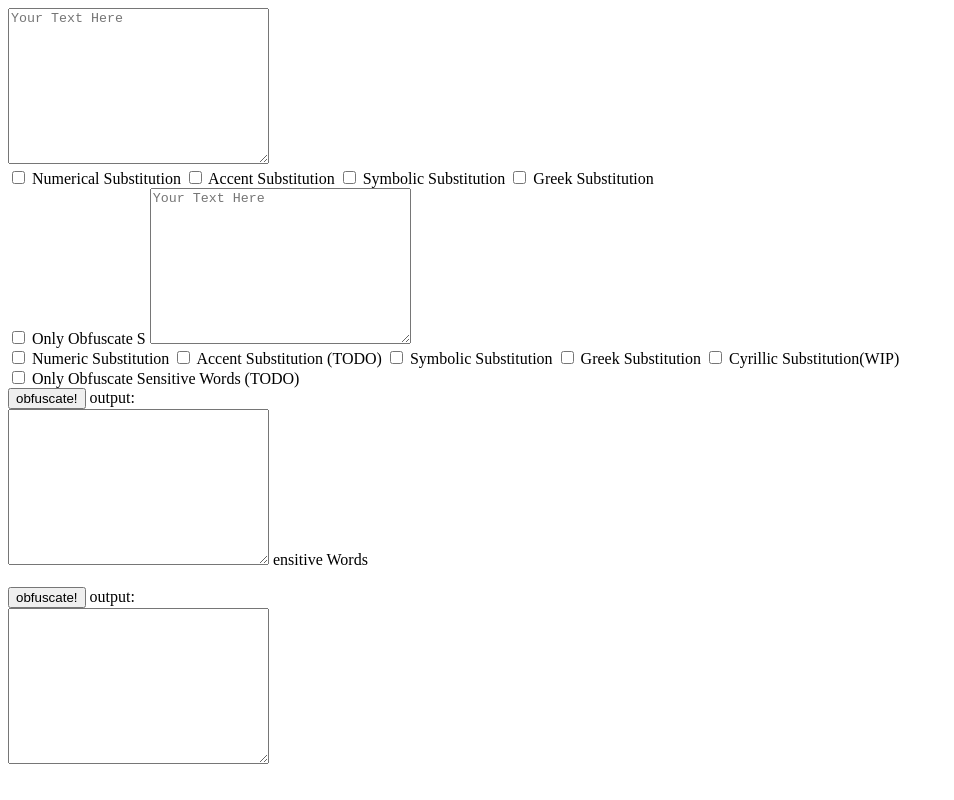
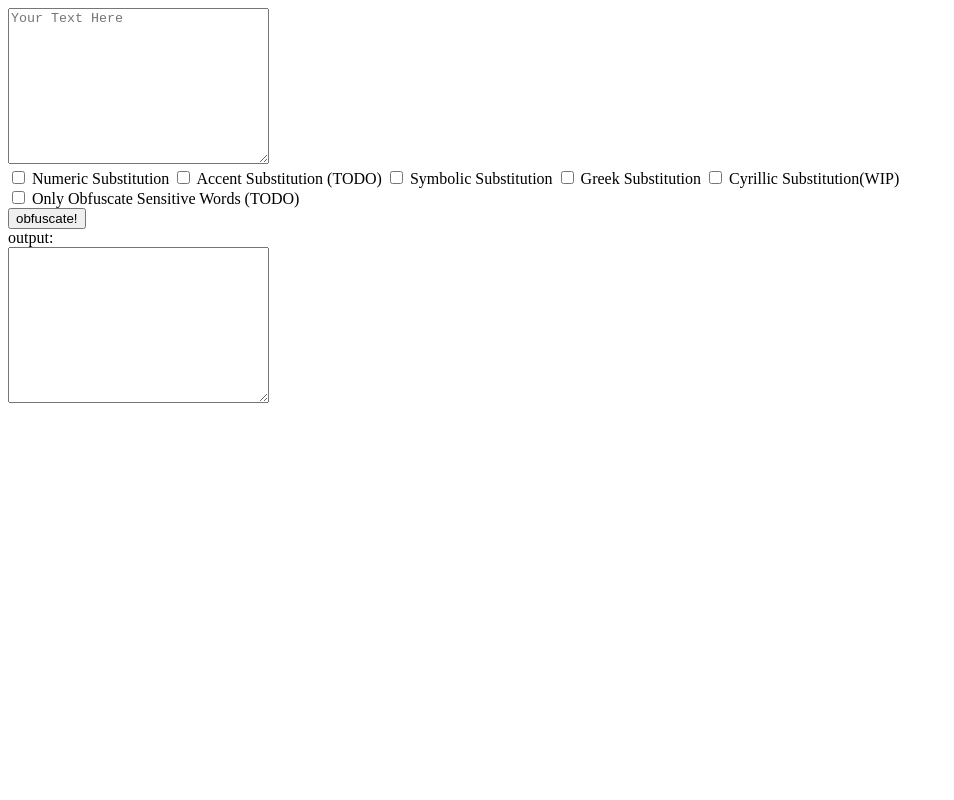
Before and after one commit to 0x50F1E/0x50F1E.github.io, a plain HTML site: page index.html in a window 1280 px wide. Shown: the whole page, without its empty margins (0-954 px from the left). Drawn offline with Linux system fonts and the light colour scheme.

Commit message:
Fixed Boxes

```diff
--- a/index.html
+++ b/index.html
@@ -8,18 +8,6 @@
 </head>
 <body>
 <form name="myform">
-<textarea rows="10" cols="30" name="a" id="input" placeholder="Your Text Here"></textarea> <br>
-  <input type="checkbox" id="num_chk" value="Numerical Substitution"/>
-  <label for="num_chk">Numerical Substitution</label>
-  <input type="checkbox" id="acc_chk" value="Accent Substitution"/>
-  <label for="acc_chk">Accent Substitution</label>
-  <input type="checkbox" id="sym_chk" value="Symbolic Substitution"/>
-  <label for="sym_chk">Symbolic Substitution</label>
-  <input type="checkbox" id="grk_chk" value="Greek Substitution"/>
-  <label for="grk_chk">Greek Substitution</label>
-  <br>
-  <input type="checkbox" id="watch_chk" value="Watchlist Words"/>
-  <label for="watch_chk">Only Obfuscate S<form name="myform">
 <textarea rows="10" cols="30" name="a" id="input" placeholder="Your Text Here"></textarea> <br>
   <input type="checkbox" id="num_chk" value="Numerical Substitution"/>
   <label for="num_chk">Numeric Substitution</label>
@@ -40,12 +28,5 @@
 output:
 <br>
 <textarea readonly rows="10" cols="30" id="output" placeholder="output"> </textarea>
-ensitive Words</label>
-  <br>
-  <input type="button" name="b" value= "obfuscate!"/>
-</form>
-output:
-<br>
-<textarea readonly rows="10" cols="30" id="output" placeholder="output"> </textarea>
 </body>
 <script src="./script.js"></script>
```
